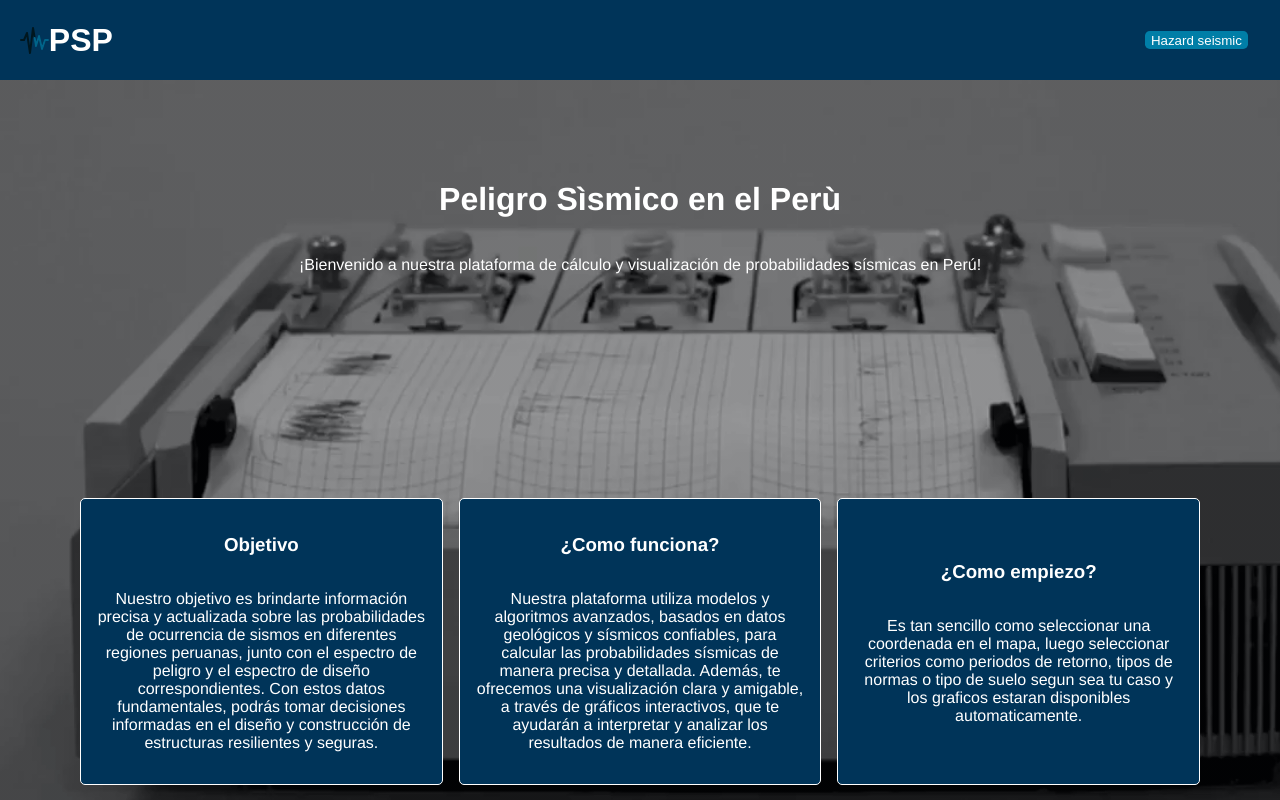
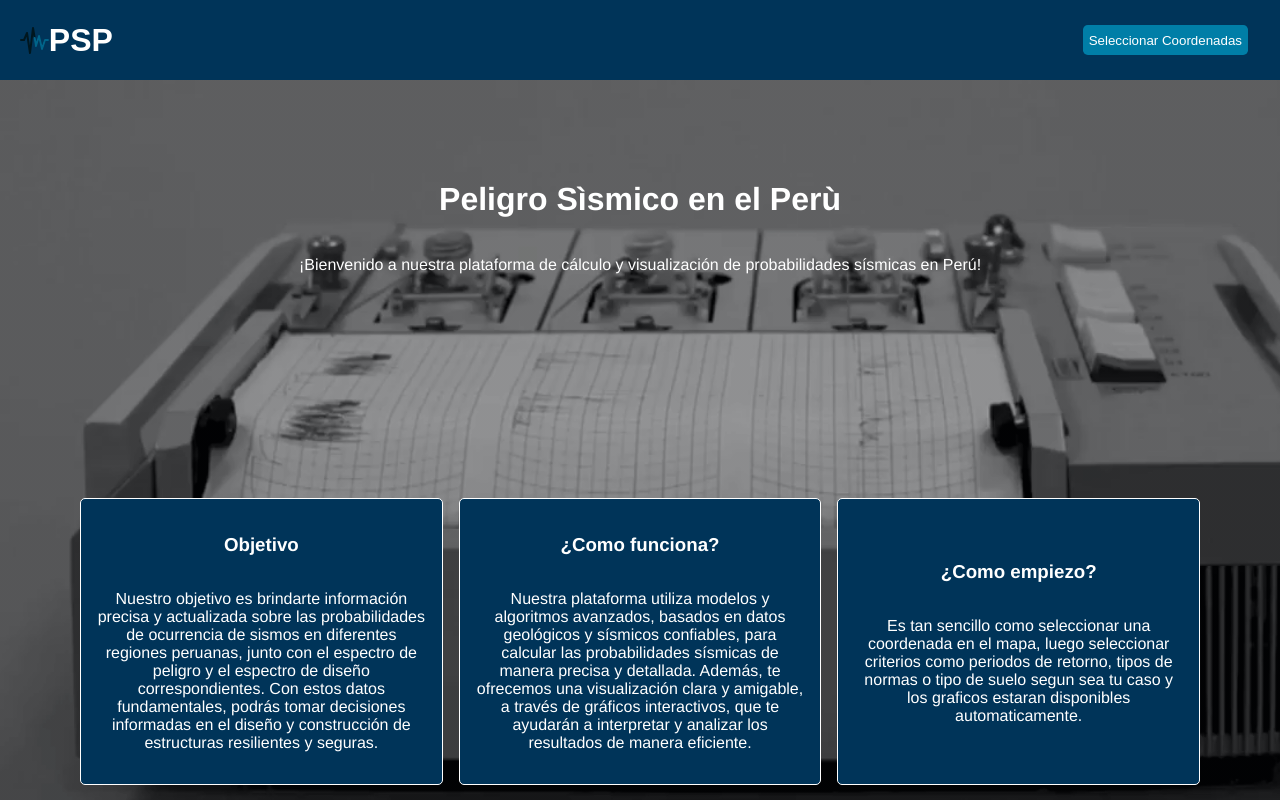
Before and after one commit to deep-skill/psp-web, a React (Vite) app: page / in a window 1280 px wide. Shown: the top 800 px of the page. Built offline with nearby package versions, Linux system fonts and the light colour scheme.

Commit message:
Feature landing Button

```diff
--- a/src/view/navBar/NavBar.jsx
+++ b/src/view/navBar/NavBar.jsx
@@ -18,7 +18,7 @@ const NavBar = () => {
 			</Link>
 			{location.pathname !== "/Graphic" && (
 				<Link to="/Graphic">
-					<button className={style.buttonGraphic}>Hazard seismic</button>
+					<button className={style.buttonGraphic}>Seleccionar Coordenadas</button>
 				</Link>
 			)}
 		</div>
--- a/src/view/navBar/NavBar.module.css
+++ b/src/view/navBar/NavBar.module.css
@@ -29,5 +29,6 @@
 }
 
 .buttonGraphic {
+	height: 30px;
 	margin-right: 2rem;
 }
```
